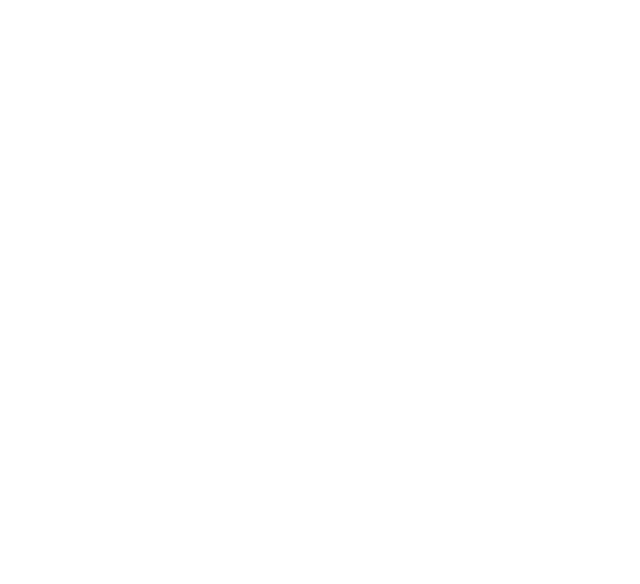
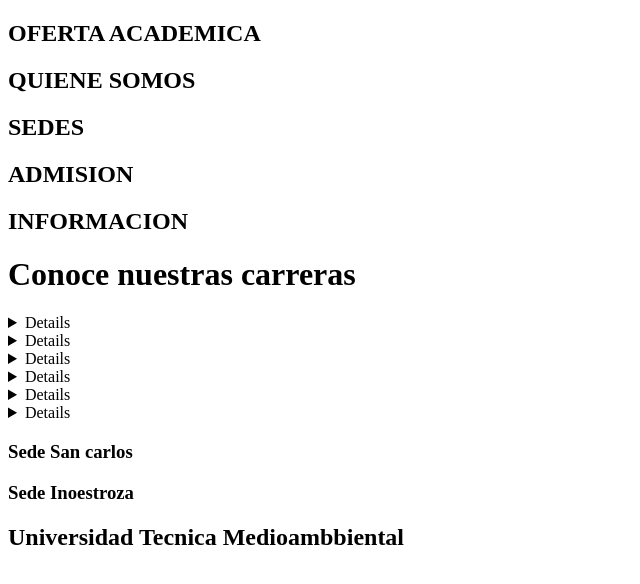
Before and after one commit to CDianaprince/pag-universidad, a plain HTML site: page index.html in a window 1280 px wide. Shown: the whole page, without its empty margins (0-640 px from the left). Drawn offline with Linux system fonts and the light colour scheme.

Commit message:
maquetado html

```diff
--- a/index.html
+++ b/index.html
@@ -8,6 +8,95 @@
 </head>
 <body>
 
+    <header>
+        <nav>
+            <a><h2>OFERTA ACADEMICA</h2></a>
+            <a><h2>QUIENE SOMOS</h2></a>
+            <a><h2>SEDES</h2></a>
+            <a><h2>ADMISION</h2></a>
+            <a><h2>INFORMACION</h2></a>
+        </nav>
+    </header>
+
+
+    <main>
+
+        <h1> Conoce nuestras  carreras</h1>
+
+        <div class="carreras">
+
+            <details>
+                <p>Energias Renovables</p>
+            </details>
+
+            <details>
+                <p>Medio Ambiente</p>
+            </details>
+
+            <details>
+                <p>Agricultura y Permicultura</p>
+            </details>
+
+            <details>
+                <p>Construccion Sustentable</p>
+            </details>
+
+            <details>
+                <p>Ecoturismo</p>
+            </details>
+
+            <details>
+                <p>Manejo de Fauna Silvestre</p>
+            </details>
+
+        </div>
+
+        <div class="mapas">
+
+            <div class="ubicaciones"></div>
+                <div>
+                    <h3> Sede San carlos</h3>
+
+
+                </div>
+
+                <div>
+                </div>
+
+            </div>
+
+            <div class="ubicaciones"></div>
+                <div>
+                    <h3> Sede Inoestroza</h3>
+
+
+                </div>
+
+                <div>
+                </div>
+
+            </div>
+
+
+        </div>
+
+        <footer>
+
+            <h2>
+
+                Universidad Tecnica Medioambbiental
+            </h2>
+        </footer>
+
+
+
+
+
+
+
+
+    </main>
+
 
 </body>
 </html>
```
